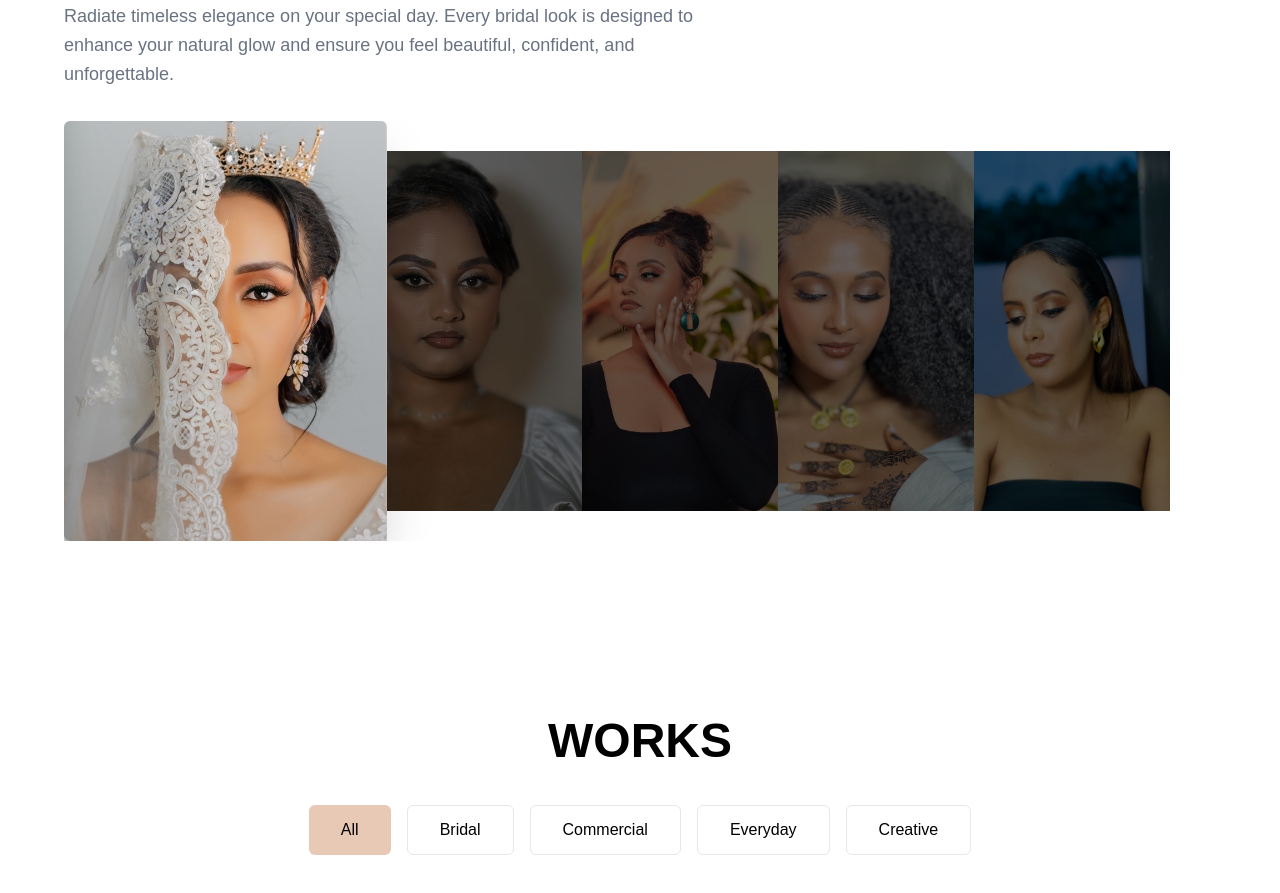
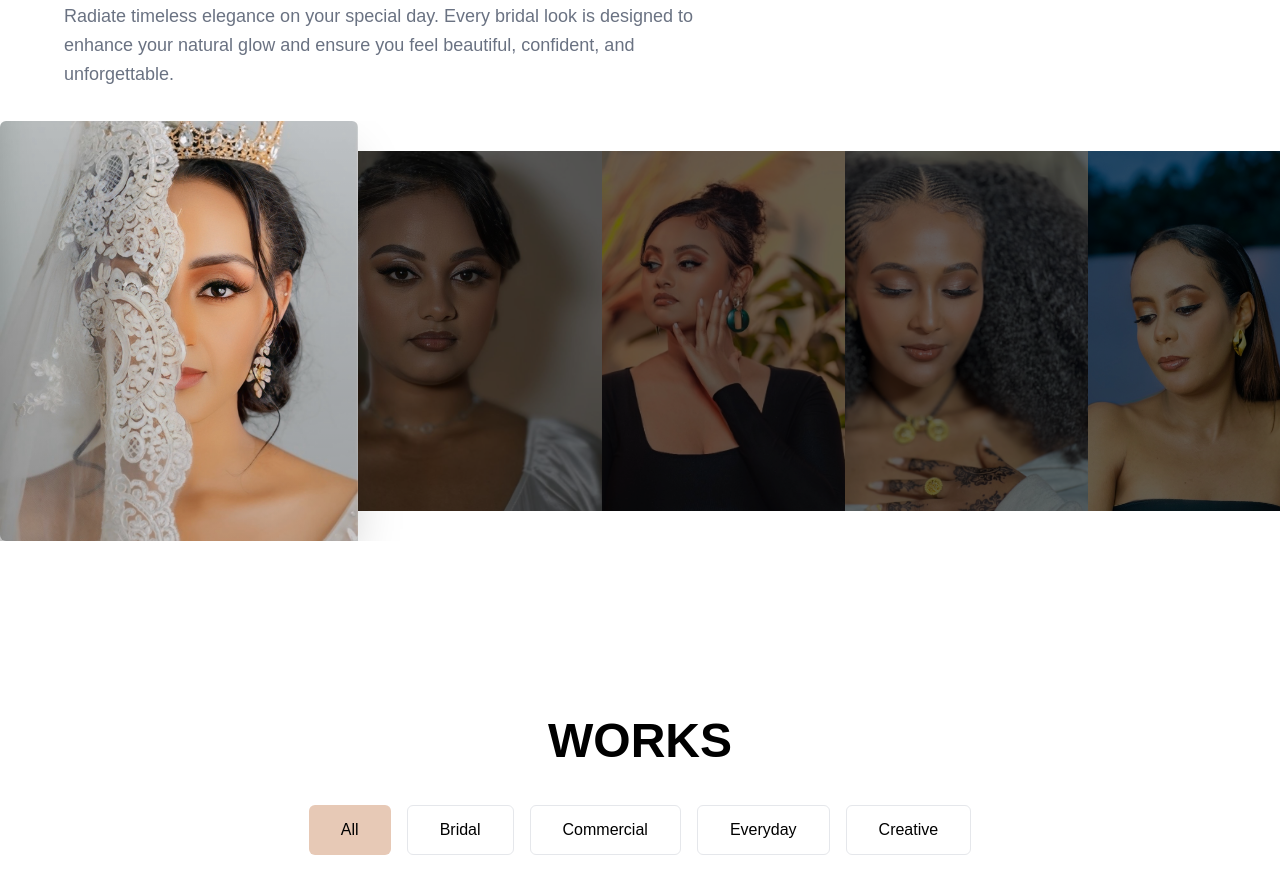
Before and after one commit to bettyhabtesh/hanberry, a Next.js app: page / in a window 1280 px wide. Shown: the part 3980-4873 px from the top of the page. Built offline with nearby package versions, Linux system fonts and the light colour scheme; a web font is replaced by a local one.

Commit message:
feat/ update booking section, makeup section

```diff
--- a/components/Booking.tsx
+++ b/components/Booking.tsx
@@ -128,7 +128,7 @@ const Booking = () => {
     <div className='relative px-10 bg-[#C19F98] text-black py-10'>
         <div className='flex justify-between'>
             <hr/>
-                <h3 className='text-4xl md:text-6xl font-semibold text-center py-5'>Our Makeup Packages</h3>
+                <h3 className='text-3xl md:text-5xl font-semibold text-center py-5'>Our Makeup Packages</h3>
             <hr/>
         </div>
         <div className='py-10'>
--- a/components/makeups.tsx
+++ b/components/makeups.tsx
@@ -110,8 +110,10 @@ export default function MakeupGallery() {
           </div>
         </div>
 
-        {/* Image Gallery Section */}
-        <div className="relative w-full overflow-hidden ">
+
+      </div>
+      {/* Image Gallery Section */}
+      <div className="relative w-full overflow-hidden ">
           <div className="flex gap-0">
             {makeupStyles.map((style, index) => {
               const isHovered = hoveredIndex === index;
@@ -130,9 +132,9 @@ export default function MakeupGallery() {
                     setActiveIndex(index);
                   }}
                   onMouseLeave={() => setHoveredIndex(null)}
-                  initial={{ width: '22%' }}
+                  initial={{ width: '24%' }}
                   animate={{
-                    width: isHovered || isActive ? '28%' : '22%',
+                    width: isHovered || isActive ? '28%' : '24%',
                     height: isHovered || isActive ? '420px' : '360px',
                   }}
                   transition={{ duration: 1.5, ease: [0.25, 0.1, 0.25, 1] }}
@@ -162,7 +164,6 @@ export default function MakeupGallery() {
             })}
           </div>
         </div>
-      </div>
     </div>
   );
 }
```
